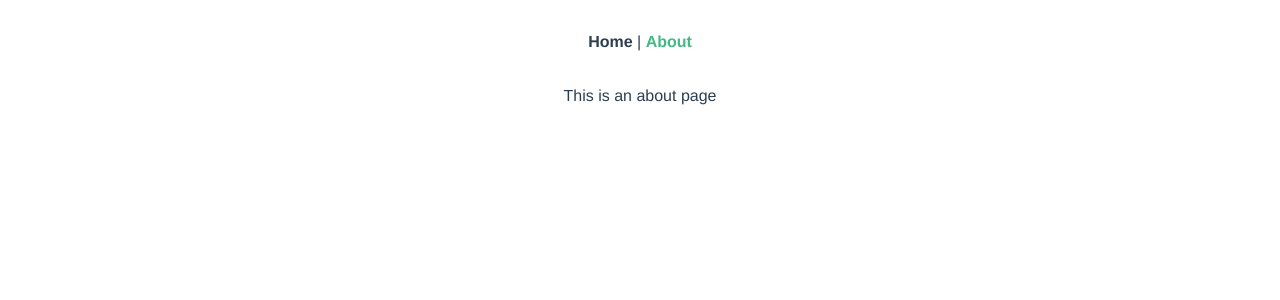
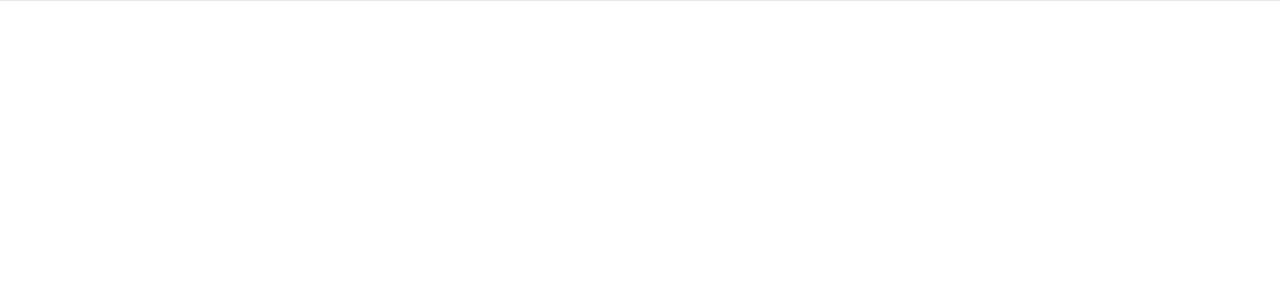
Before and after one commit to savioli/britecore-frontend, a Vue app: page /about in a window 1280 px wide. Shown: the top 300 px of the page. Built offline with nearby package versions, Linux system fonts and the light colour scheme.

Commit message:
Implemented a basic column layout structure

```diff
--- a/src/App.vue
+++ b/src/App.vue
@@ -1,30 +1,7 @@
 <template>
-  <div id="nav">
-    <router-link to="/">Home</router-link> |
-    <router-link to="/about">About</router-link>
-  </div>
   <router-view />
 </template>
 
-<style>
-#app {
-  font-family: Avenir, Helvetica, Arial, sans-serif;
-  -webkit-font-smoothing: antialiased;
-  -moz-osx-font-smoothing: grayscale;
-  text-align: center;
-  color: #2c3e50;
-}
-
-#nav {
-  padding: 30px;
-}
-
-#nav a {
-  font-weight: bold;
-  color: #2c3e50;
-}
-
-#nav a.router-link-exact-active {
-  color: #42b983;
-}
-</style>
+<script>
+export default {};
+</script>
--- a/src/views/About.vue
+++ b/src/views/About.vue
@@ -1,5 +1,32 @@
 <template>
-  <div class="about">
-    <h1>This is an about page</h1>
-  </div>
+  <main class="min-w-0 flex-1 border-t border-gray-200 lg:flex">
+    <!-- Main Area -->
+    <section
+      class="min-w-0 flex-1 h-full flex flex-col overflow-hidden lg:order-last"
+    >
+      <div class="overflow-hidden bg-gray-100">
+        <!-- Main Content -->
+        <!-- End Main Content -->
+      </div>
+    </section>
+    <!-- End Main Area -->
+
+    <!-- SideBar -->
+    <aside class="hidden lg:block lg:flex-shrink-0 lg:order-first">
+      <div
+        class="h-full relative flex flex-col w-56 border-r border-gray-200 bg-gray-100"
+      >
+        <!-- SideBar Content -->
+        <!-- End SideBar Content -->
+      </div>
+    </aside>
+    <!-- End SideBar -->
+  </main>
 </template>
+
+<script>
+export default {
+  name: "About",
+  components: {}
+};
+</script>
--- a/src/views/Home.vue
+++ b/src/views/Home.vue
@@ -1,18 +1,32 @@
 <template>
-  <div class="home">
-    <img alt="Vue logo" src="../assets/logo.png" />
-    <HelloWorld msg="Welcome to Your Vue.js App" />
-  </div>
+  <main class="min-w-0 flex-1 border-t border-gray-200 lg:flex">
+    <!-- Main Area -->
+    <section
+      class="min-w-0 flex-1 h-full flex flex-col overflow-hidden lg:order-last"
+    >
+      <div class="overflow-hidden bg-gray-100">
+        <!-- Main Content -->
+        <!-- End Main Content -->
+      </div>
+    </section>
+    <!-- End Main Area -->
+
+    <!-- SideBar -->
+    <aside class="hidden lg:block lg:flex-shrink-0 lg:order-first">
+      <div
+        class="h-full relative flex flex-col w-56 border-r border-gray-200 bg-gray-100"
+      >
+        <!-- SideBar Content -->
+        <!-- End SideBar Content -->
+      </div>
+    </aside>
+    <!-- End SideBar -->
+  </main>
 </template>
 
 <script>
-// @ is an alias to /src
-import HelloWorld from "@/components/HelloWorld.vue";
-
 export default {
   name: "Home",
-  components: {
-    HelloWorld
-  }
+  components: {}
 };
 </script>
```
